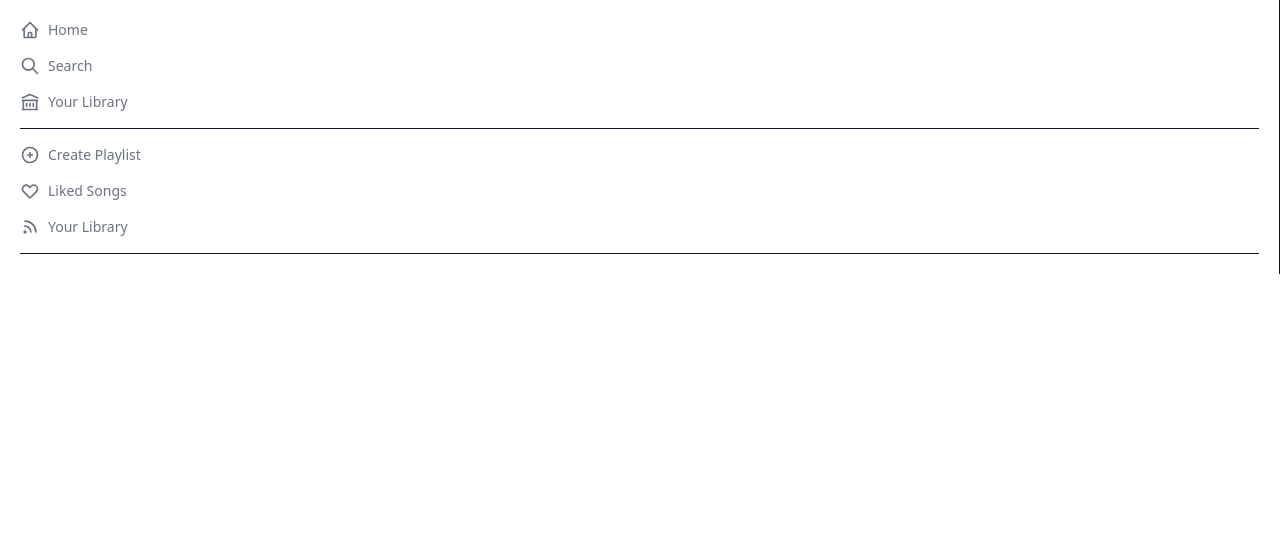
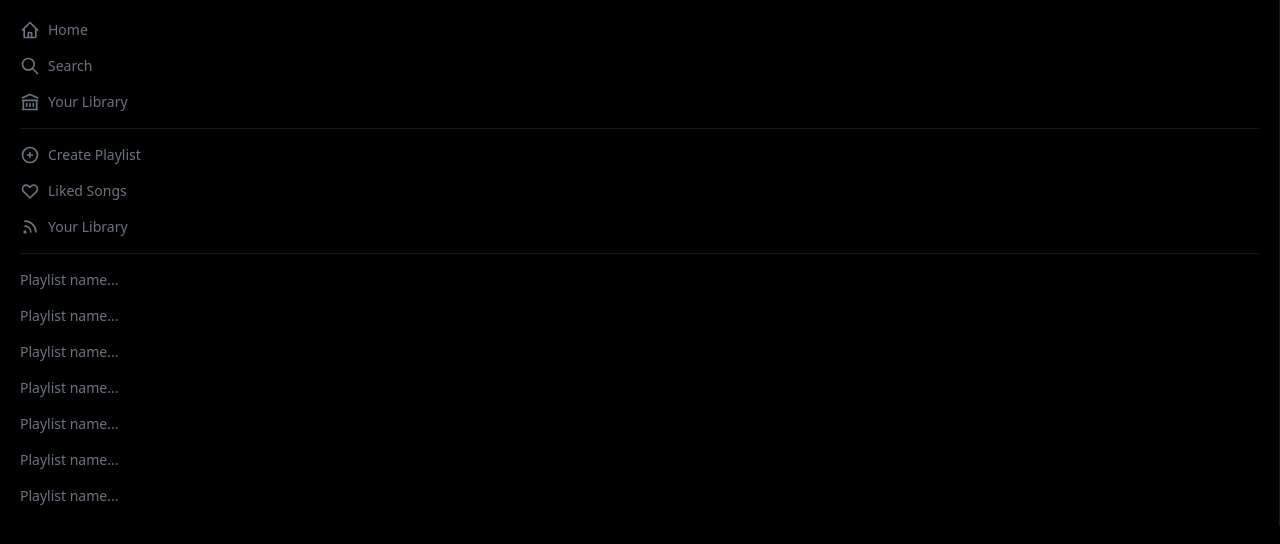
Before and after one commit to daspacebar/SpotifyClone, a Next.js app: page / in a window 1280 px wide. Shown: the top 544 px of the page. Built offline with nearby package versions, Linux system fonts and the light colour scheme.

Commit message:
Sidebar Complete

```diff
--- a/components/Sidebar.js
+++ b/components/Sidebar.js
@@ -32,6 +32,28 @@ function Sidebar() {
                     <p>Your Library</p>
                 </button>
                 <hr className='border-t-[0.1px] border-gray-900' />
+
+                <p className='cursor-pointer hover:text-white'>
+                    Playlist name...
+                </p>
+                <p className='cursor-pointer hover:text-white'>
+                    Playlist name...
+                </p>
+                <p className='cursor-pointer hover:text-white'>
+                    Playlist name...
+                </p>
+                <p className='cursor-pointer hover:text-white'>
+                    Playlist name...
+                </p>
+                <p className='cursor-pointer hover:text-white'>
+                    Playlist name...
+                </p>
+                <p className='cursor-pointer hover:text-white'>
+                    Playlist name...
+                </p>
+                <p className='cursor-pointer hover:text-white'>
+                    Playlist name...
+                </p>
             </div>
         </div>
     )
--- a/package.json
+++ b/package.json
@@ -8,6 +8,7 @@
   "dependencies": {
     "@heroicons/react": "^1.0.5",
     "next": "latest",
+    "next-auth": "^4.0.0-beta.7",
     "react": "^17.0.2",
     "react-dom": "^17.0.2"
   },
--- /dev/null
+++ b/pages/api/auth/[...nextauth].js
@@ -0,0 +1,14 @@
+import NextAuth from "next-auth"
+import SpotifyProvider from "next-auth/providers/spotify"
+
+export default NextAuth({
+  // Configure one or more authentication providers
+  providers: [
+    SpotifyProvider({
+      clientId: process.env.GITHUB_ID,
+      clientSecret: process.env.GITHUB_SECRET,
+    //   authorization:
+    }),
+    // ...add more providers here
+  ],
+})
--- a/pages/index.js
+++ b/pages/index.js
@@ -3,8 +3,8 @@ import Sidebar from '../components/Sidebar'
 
 export default function Home() {
   return (
-    <div className="">
-      <main>
+    <div className="bg-black h-screen overflow-hidden">
+      <main className=''>
         <Sidebar />
         {/* center */}
       </main>
--- /dev/null
+++ b/pages/login.js
@@ -0,0 +1,11 @@
+import React from 'react'
+
+function login() {
+    return (
+        <div>
+            <h1>this is a login page</h1>
+        </div>
+    )
+}
+
+export default login
```
Also changed, not shown: 2 other files (tests, documents, lock files or other folders).
